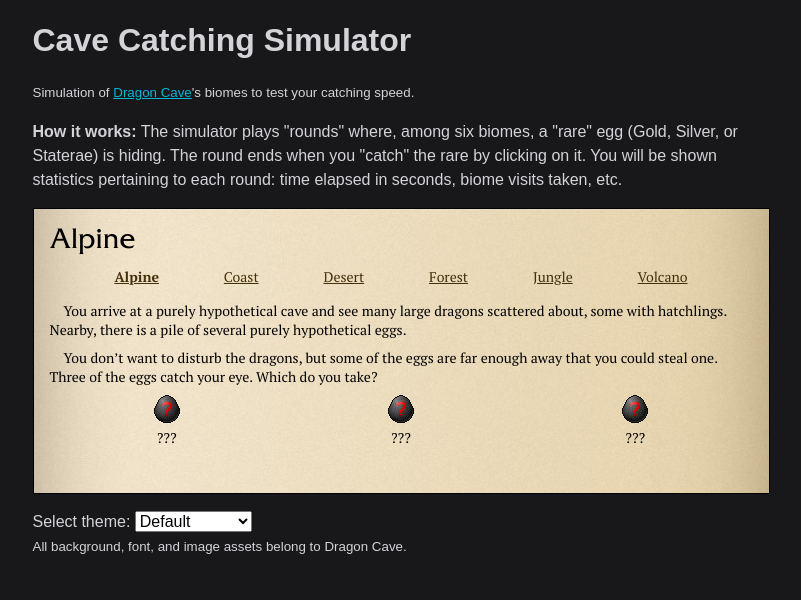
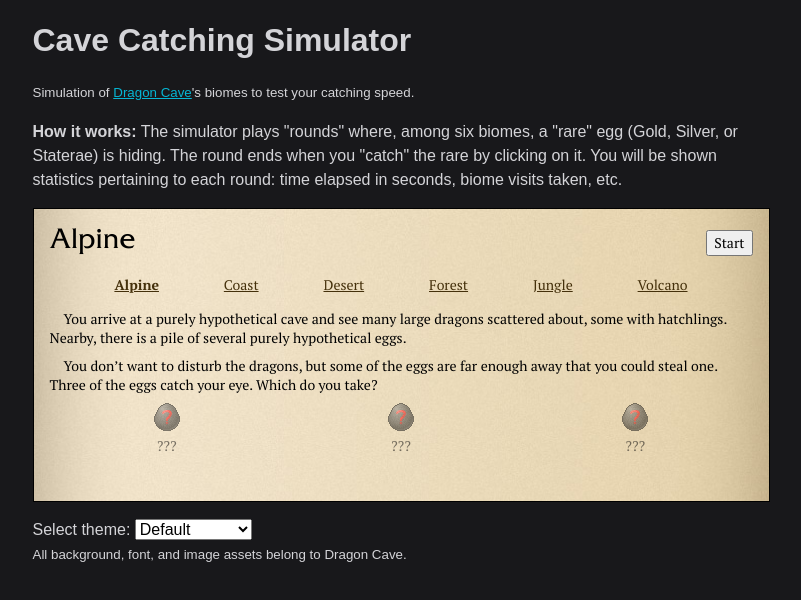
Before and after one commit to endulum/dc-click-sim, a React (Vite) app: page / in a window 1280 px wide. Shown: the top 600 px of the page, without its empty margins (239-1040 px from the left). Built offline with nearby package versions, Linux system fonts and the light colour scheme.

Commit message:
create useSimulator hook to scaffold game structure

```diff
--- a/src/components/Simulator.tsx
+++ b/src/components/Simulator.tsx
@@ -1,32 +1,41 @@
-import { useState } from 'react';
+import MysteryEgg from '../assets/egg.gif';
 
-import Egg from '../assets/egg.gif';
-
-type Biome = 'alpine' | 'coast' | 'desert' | 'forest' | 'jungle' | 'volcano';
+import { type Biome } from '../types';
+import { useSimulator } from './useSimulator';
 
 export function Simulator({ theme }: { theme: string }) {
-  const [currentBiome, setCurrentBiome] = useState<Biome>('alpine');
+  const { biome, eggs, stats, handleBiomeChange, handleEggCatch, startGame } =
+    useSimulator();
 
   return (
     <div className={`simulator ${theme}`}>
       {/* biome header */}
-      <h1>{currentBiome[0].toUpperCase() + currentBiome.substring(1)}</h1>
+      <div>
+        <h1>{biome[0].toUpperCase() + biome.substring(1)}</h1>
+        {eggs && stats.current ? (
+          <p>
+            Find the <b>{stats.current.rareEgg.breed}</b>.
+          </p>
+        ) : (
+          <button onClick={() => startGame()}>Start</button>
+        )}
+      </div>
 
       {/* biome links */}
       <ul>
         {['Alpine', 'Coast', 'Desert', 'Forest', 'Jungle', 'Volcano'].map(
-          (biome) => (
-            <li key={biome}>
+          (biomeString) => (
+            <li key={biomeString}>
               <a
-                href={`#${biome.toLowerCase()}`}
+                href={`#${biomeString.toLowerCase()}`}
                 onClick={() => {
-                  setCurrentBiome(biome.toLowerCase() as Biome);
+                  handleBiomeChange(biomeString.toLowerCase() as Biome);
                 }}
               >
-                {biome.toLowerCase() === currentBiome ? (
-                  <b>{biome}</b>
+                {biomeString.toLowerCase() === biome ? (
+                  <b>{biomeString}</b>
                 ) : (
-                  <span>{biome}</span>
+                  <span>{biomeString}</span>
                 )}
               </a>
             </li>
@@ -49,10 +58,27 @@ export function Simulator({ theme }: { theme: string }) {
 
         {/* eggs */}
         <div className="eggs">
-          {['???', '???', '???'].map((egg) => (
-            <div className="egg" key={egg}>
+          {eggs && eggs[biome]
+            ? eggs[biome].map((egg) => (
+                <div className="egg" key={egg.breed}>
+                  <a
+                    href="#egg"
+                    onClick={() => {
+                      handleEggCatch(egg);
+                    }}
+                  >
+                    <img src={MysteryEgg} alt="An egg." />
+                  </a>
+                  <br />
+                  <span>{egg.description}</span>
+                </div>
+              ))
+            : Array(3)
+                .fill('???')
+                .map((egg, index) => (
+                  <div className="egg disabled" key={egg + index}>
                     <a href="#egg">
-                <img src={Egg} alt="An egg." />
+                      <img src={MysteryEgg} />
                     </a>
                     <br />
                     <span>{egg}</span>
--- /dev/null
+++ b/src/components/useSimulator.tsx
@@ -0,0 +1,68 @@
+import { useRef, useState, type MouseEvent } from 'react';
+
+import { Egg, type Biome } from '../types';
+import { generateBiomeEggs } from '../eggUtils';
+
+export function useSimulator() {
+  // what biome are we viewing right now?
+  const [biome, setBiome] = useState<Biome>('alpine');
+
+  // what eggs are in the biomes?
+  const [eggs, setEggs] = useState<Partial<Record<Biome, Egg[]>> | null>(null);
+
+  // save all stats to one ref
+  const stats = useRef<null | {
+    rareEgg: Egg & { location: Biome };
+    gameStart: number;
+    visits: number;
+    skips: number;
+    misclicks: number;
+  }>(null);
+
+  const handleBiomeChange = (nextBiome: Biome) => {
+    if (stats.current) {
+      stats.current.visits++;
+      if (stats.current.rareEgg.location === biome) stats.current.skips++;
+    }
+    setBiome(nextBiome);
+  };
+
+  const handleEggCatch = (egg: Egg) => {
+    if (stats.current) {
+      if (stats.current.rareEgg.breed !== egg.breed) stats.current.misclicks++;
+      else endGame();
+    }
+  };
+
+  const handleClick = (e: MouseEvent) => {
+    console.log(e);
+    // todo: click handler to count misclicks other than wrong egg catches
+  };
+
+  function startGame() {
+    const generatedEggs = generateBiomeEggs();
+    setEggs(generatedEggs.eggs);
+    stats.current = {
+      rareEgg: generatedEggs.rareEgg,
+      gameStart: performance.now(),
+      visits: 0,
+      skips: 0,
+      misclicks: 0,
+    };
+  }
+
+  function endGame() {
+    setEggs(null);
+    stats.current = null;
+  }
+
+  return {
+    biome,
+    eggs,
+    stats,
+    handleBiomeChange,
+    handleEggCatch,
+    handleClick,
+    startGame,
+  };
+}
--- /dev/null
+++ b/src/eggUtils.ts
@@ -0,0 +1,49 @@
+import data from './eggs.json';
+import { type Biome, type Egg } from './types';
+
+const rareEggs: Egg[] = [
+  {
+    breed: 'Gold',
+    description: 'This egg is very reflective, almost metallic-looking.',
+  },
+  {
+    breed: 'Silver',
+    description: 'This egg gives off a beautiful glow.',
+  },
+  {
+    breed: 'Staterae',
+    description: 'Mana flows like a current through this glassy egg.',
+  },
+];
+
+function getRandomRareEgg(): Egg {
+  return rareEggs[Math.floor(Math.random() * rareEggs.length)];
+}
+
+export function generateBiomeEggs() {
+  const eggs: Partial<Record<Biome, Egg[]>> = {};
+
+  // randomly pick the biome where we'll swap in a rare
+  const randomBiomeIndex = Math.floor(Math.random() * 6);
+  const rareEgg = getRandomRareEgg();
+  let rareEggLocation: Biome = 'alpine';
+
+  Object.keys(data).forEach((biomeKey, index) => {
+    const thisBiomeEggs = data[biomeKey as Biome]
+      .sort(() => 0.5 - Math.random())
+      .slice(0, 3);
+
+    // if this biome's index matches the random index we pulled, swap in the rare
+    if (index === randomBiomeIndex) {
+      thisBiomeEggs[Math.floor(Math.random() * 3)] = rareEgg;
+      rareEggLocation = biomeKey as Biome;
+    }
+
+    eggs[biomeKey as Biome] = thisBiomeEggs;
+  });
+
+  return {
+    eggs,
+    rareEgg: { ...rareEgg, location: rareEggLocation },
+  };
+}
--- a/src/styles/app.css
+++ b/src/styles/app.css
@@ -65,6 +65,13 @@ p a {
     margin: 0.5rem 0;
     text-indent: 1em;
     text-align: left;
+  }
+
+  div:has(h1) {
+    display: flex;
+    flex-direction: row;
+    justify-content: space-between;
+    align-items: center;
   }
 
   .eggs {
@@ -162,3 +169,8 @@ p a {
     }
   }
 }
+
+.disabled {
+  pointer-events: none;
+  opacity: 0.5;
+}
--- /dev/null
+++ b/src/types.ts
@@ -0,0 +1,9 @@
+export type Biome =
+  | 'alpine'
+  | 'coast'
+  | 'desert'
+  | 'forest'
+  | 'jungle'
+  | 'volcano';
+
+export type Egg = { breed: string; description: string };
```
Lines whose indentation alone changed are shown as unchanged.
